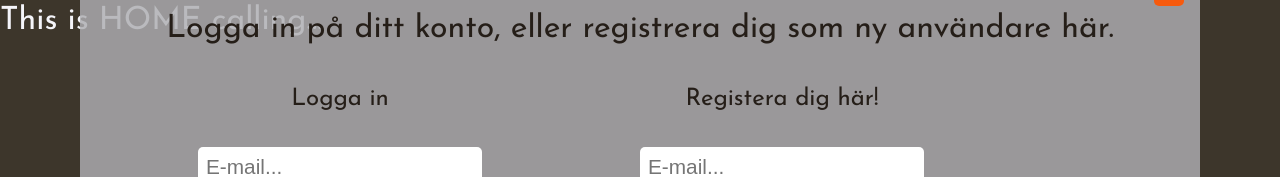
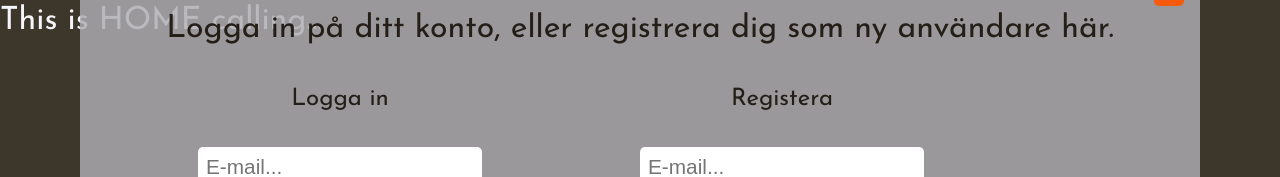
Before and after one commit to chris-mbg/radio-application, a React (Create React App) app: page / in a window 1280 px wide. Both pictures are taken after a click on the element "Logga in/Registrera". Shown: the part 120-297 px from the top of the page. Built offline with nearby package versions, Linux system fonts and the light colour scheme; no server answers.

Commit message:
Edited header

```diff
--- a/src/components/RegisterForm.js
+++ b/src/components/RegisterForm.js
@@ -50,7 +50,7 @@ const RegisterForm = () => {
 
   return (
     <div className={styles.registerForm}>
-      <h2>Registera dig här!</h2>
+      <h2>Registera</h2>
       <form onSubmit={(e) => handleRegSubmit(e)}>
         <input
           type="email"
```
